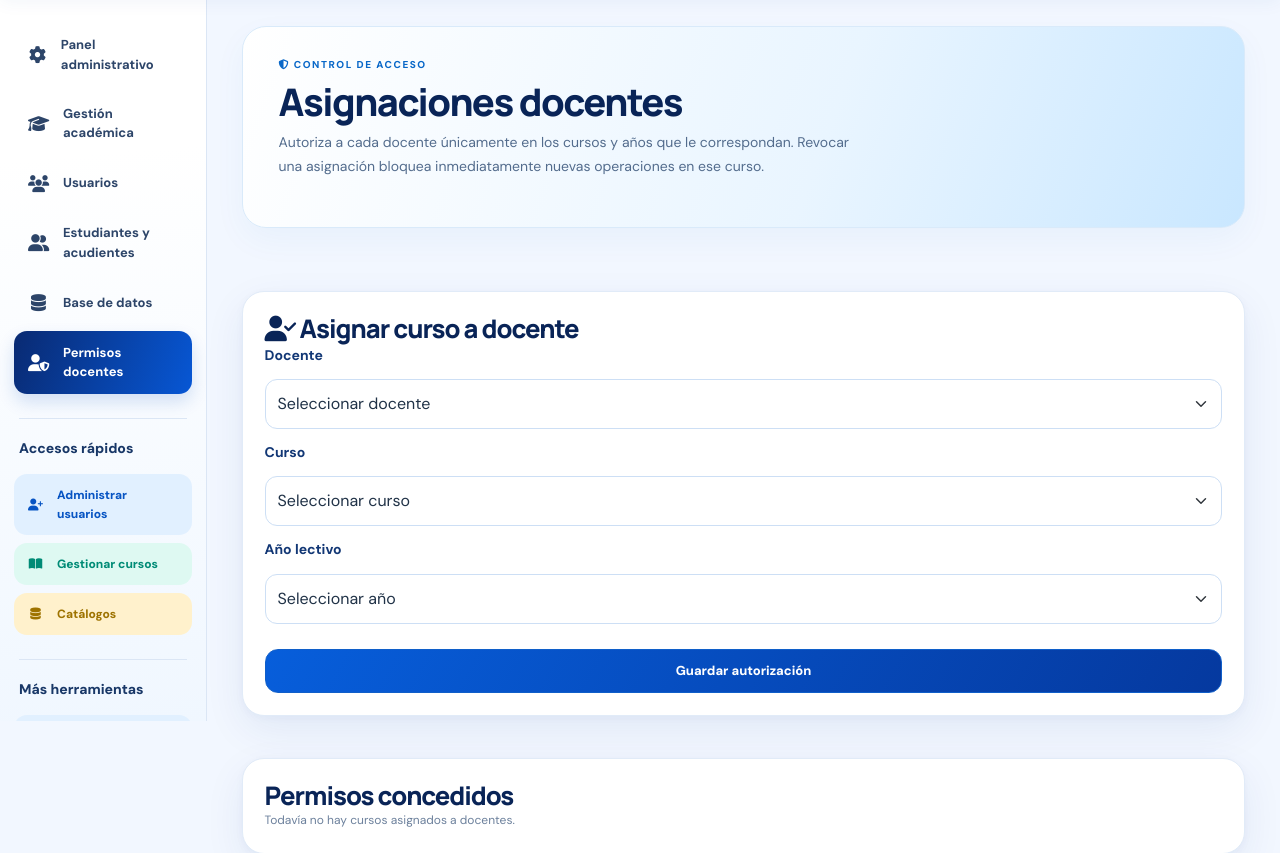
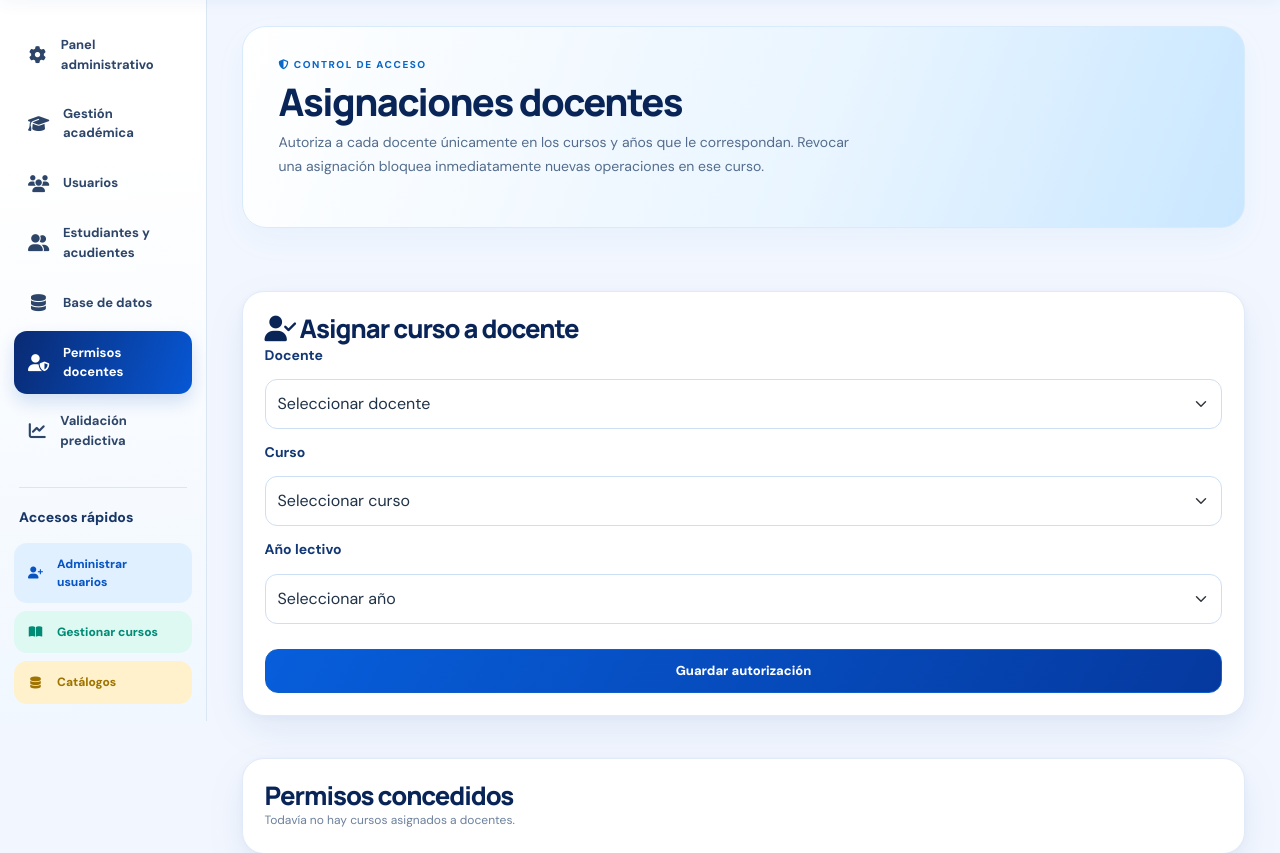
Before and after one commit to legalmenteadriangalindez/Sistema-pre-ICFES-de-prediccion-de-habilidades-y-debilidades-academicas-con-Chatbot, a Django app: page /gestion/asignaciones-docentes/ in a window 1280 px wide. Shown: the part 79-932 px from the top of the page. Run offline with Django 5.2, Linux system fonts and the light colour scheme; the visitor is signed in with stand-in values (Sample User, id 1); data comes from the database, SQL or seed files in the repository; data that the repository does not hold is empty.

Commit message:
feat(nav): conectar panel de predicción del estudiante y validación del administrador

```diff
--- a/Principal/templates/home_admin_academico.html
+++ b/Principal/templates/home_admin_academico.html
@@ -14,6 +14,7 @@
 <a href="{% url 'gestion_acudientes_estudiantes' %}" {% if request.resolver_match.url_name == 'gestion_acudientes_estudiantes' %}aria-current="page"{% endif %}><i class="fas fa-user-group"></i> Estudiantes y acudientes</a>
 <a href="{% url 'admin_gestion_db' %}" {% if request.resolver_match.url_name == 'admin_gestion_db' %}aria-current="page"{% endif %}><i class="fas fa-database"></i> Base de datos</a>
 <a href="{% url 'admin_asignaciones_docentes' %}" {% if request.resolver_match.url_name == 'admin_asignaciones_docentes' %}aria-current="page"{% endif %}><i class="fas fa-user-shield"></i> Permisos docentes</a>
+<a href="{% url 'validacion_prediccion' %}" {% if request.resolver_match.url_name == 'validacion_prediccion' %}aria-current="page"{% endif %}><i class="fas fa-chart-line"></i> Validación predictiva</a>
 {% endblock %}
 {% block sidebar_quick %}
 <a class="quick-blue" href="{% url 'admin_gestion_users' %}"><i class="fas fa-user-plus"></i> Administrar usuarios</a>
```
